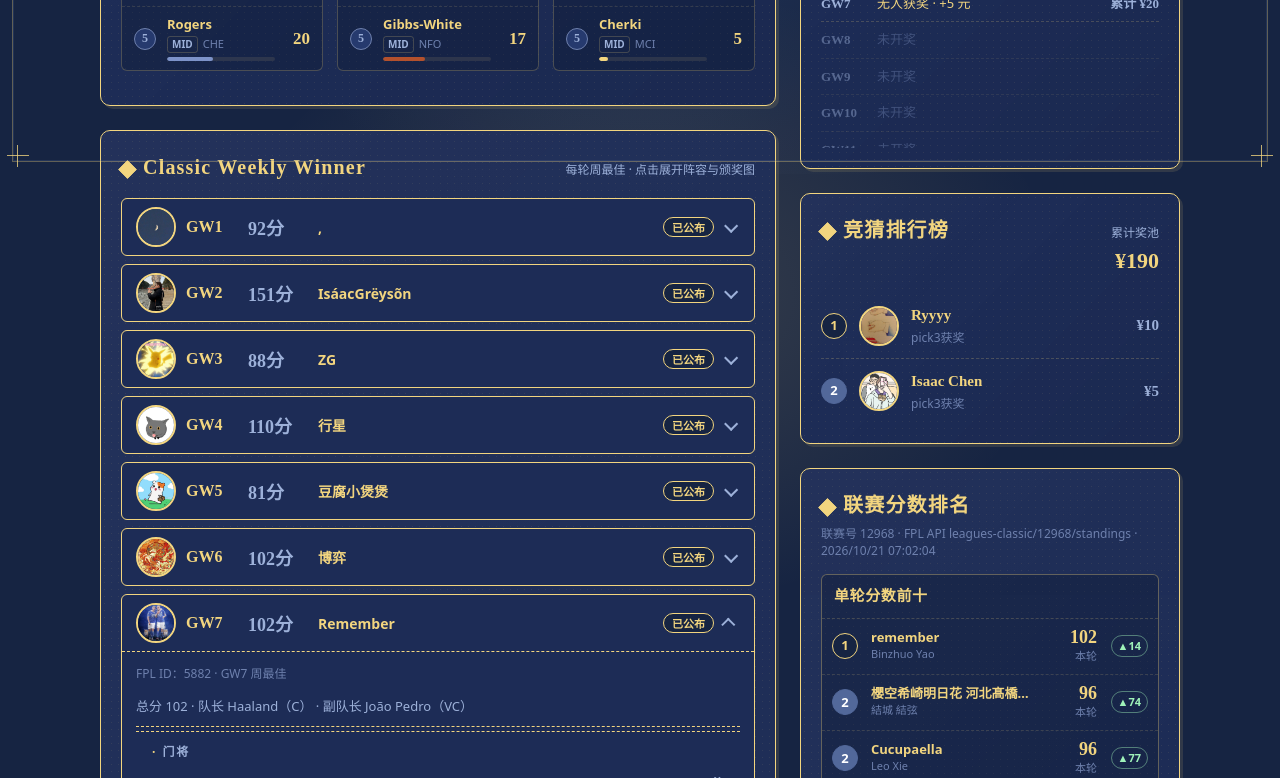
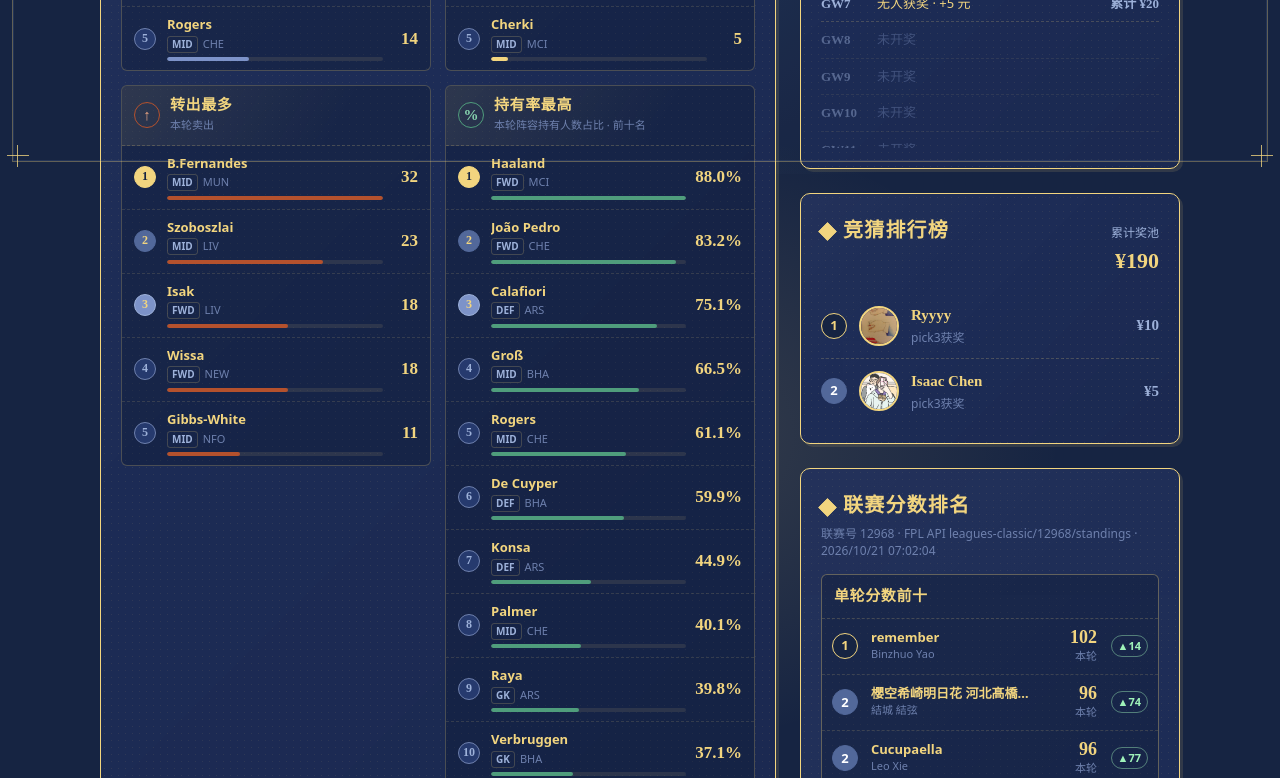
Before and after one commit to SoChiChung/FPL-2627YANMULEAGUE, a website built with Vite: page index.html in a window 1280 px wide. Shown: the part 626-1404 px from the top of the page. Built offline with nearby package versions, Linux system fonts and the light colour scheme; files whose address does not match are found by name; a web font is replaced by a local one.

Commit message:
refactor: 转会统计改用 event_transfers 准入口径，新增持有率前十榜
按主人反馈修订统计口径，并新增一个榜单。

1. 转会统计的准入条件改为官方 entry_history.event_transfers > 0

   主人指出：直接用 event_transfers，开野卡的直接跳过即可。
   核实后确认这更简洁也更可靠 —— 开 wildcard（野卡）/ freehit（免费转会）
   的轮次 event_transfers 恒为 0，所以这个过滤天然就把他们排除了。
   他们能无限改阵容（实测出现过 13 进 13 出），若纳入统计会把
   转入/转出榜单带偏。

   实测 GW7：271 人无芯片、36 人 3xc、17 人野卡、2 人免费转会；
   168 人 event_transfers=0 被跳过，166 人纳入统计。
   已用全量 334 名成员交叉验证：纳入统计的 166 人中，
   picks 差集数量与 event_transfers 完全一致，零例外。

   （原实现的「差集口径覆盖免费芯片」说法已废弃。）

2. 新增「持有率最高」榜单（前十名）

   持有 = 该球员在成员 15 人阵容中（首发 11 + 替补 4 全部计入），
   分母 = 当轮有阵容的成员数（334），显示占比 %。
   GW7 结果：Haaland 88.0% / João Pedro 83.2% / Calafiori 75.1% ...

3. 布局从 3 栏 CSS columns 改为 2×2 grid

   左列转入+转出，右列队长+持有率。
   原因：columns 的 break-inside: avoid 在四块高度不一时
   （3 块 5 行 + 1 块 10 行）会排出难预测的空隙，grid 更可控。
   实测各列起点对齐，面板宽 310px，名字无截断，零横向溢出。

4. 产物新增字段

   - transferSampleCount：纳入转会统计的人数（前端显示「166 人计入转会」）
   - stats.ownership：持有率榜单，带 pct 字段

5. 缓存结构变更

   picks 摘要新增 transfers 字段（准入条件要用），
   旧缓存格式不兼容，需删除 .cache/picks 后重建。

验证：全量 334 人独立复算，四项统计与产物完全一致；
幂等（连跑两次 md5 一致）；真浏览器验证 2×2 布局、持有率 10 条、
百分比格式统一、无溢出无截断。

```diff
--- a/public/data/managerStats.json
+++ b/public/data/managerStats.json
@@ -1,12 +1,13 @@
 {
   "_generatedBy": "scripts/build-manager-stats.js",
   "_mode": "real",
-  "_generatedAt": "2026-10-21T06:53:34.736Z",
-  "_note": "本文件为构建产物。队长/转入/转出均来自 FPL 官方 API 的真实 picks 数据，转会口径为「相邻两轮 picks 集合差集」（可覆盖 freehit/wildcard 免费芯片）。仅展示最近一个已开始的轮次。",
+  "_generatedAt": "2026-10-21T07:11:36.333Z",
+  "_note": "本文件为构建产物。队长/转入/转出/持有率均来自 FPL 官方 API 的真实 picks 数据。转会统计只纳入本轮 event_transfers > 0 的成员（开野卡/免费转会的成员本轮 event_transfers 恒为 0，故被自动排除）。仅展示最近一个已开始的轮次。",
   "_failures": [],
   "gameweek": 7,
   "previousGameweek": 6,
   "participantCount": 334,
+  "transferSampleCount": 166,
   "stats": {
     "transfersIn": [
       {
@@ -14,35 +15,35 @@
         "name": "De Cuyper",
         "club": "BHA",
         "position": "DEF",
-        "count": 46
+        "count": 37
       },
       {
         "id": 399,
         "name": "Cherki",
         "club": "MCI",
         "position": "MID",
-        "count": 36
+        "count": 32
       },
       {
         "id": 124,
         "name": "Groß",
         "club": "BHA",
         "position": "MID",
-        "count": 30
+        "count": 19
       },
       {
         "id": 53,
         "name": "Manzambi",
         "club": "AVL",
         "position": "MID",
-        "count": 20
+        "count": 14
       },
       {
         "id": 40,
         "name": "Rogers",
         "club": "CHE",
         "position": "MID",
-        "count": 20
+        "count": 14
       }
     ],
     "transfersOut": [
@@ -51,35 +52,35 @@
         "name": "B.Fernandes",
         "club": "MUN",
         "position": "MID",
-        "count": 44
+        "count": 32
       },
       {
         "id": 368,
         "name": "Szoboszlai",
         "club": "LIV",
         "position": "MID",
-        "count": 30
+        "count": 23
       },
       {
         "id": 379,
         "name": "Isak",
         "club": "LIV",
         "position": "FWD",
-        "count": 22
+        "count": 18
       },
       {
         "id": 464,
         "name": "Wissa",
         "club": "NEW",
         "position": "FWD",
-        "count": 19
+        "count": 18
       },
       {
         "id": 480,
         "name": "Gibbs-White",
         "club": "NFO",
         "position": "MID",
-        "count": 17
+        "count": 11
       }
     ],
     "captains": [
@@ -118,6 +119,88 @@
         "position": "MID",
         "count": 5
       }
+    ],
+    "ownership": [
+      {
+        "id": 411,
+        "name": "Haaland",
+        "club": "MCI",
+        "position": "FWD",
+        "count": 294,
+        "pct": "88.0"
+      },
+      {
+        "id": 165,
+        "name": "João Pedro",
+        "club": "CHE",
+        "position": "FWD",
+        "count": 278,
+        "pct": "83.2"
+      },
+      {
+        "id": 8,
+        "name": "Calafiori",
+        "club": "ARS",
+        "position": "DEF",
+        "count": 251,
+        "pct": "75.1"
+      },
+      {
+        "id": 124,
+        "name": "Groß",
+        "club": "BHA",
+        "position": "MID",
+        "count": 222,
+        "pct": "66.5"
+      },
+      {
+        "id": 40,
+        "name": "Rogers",
+        "club": "CHE",
+        "position": "MID",
+        "count": 204,
+        "pct": "61.1"
+      },
+      {
+        "id": 115,
+        "name": "De Cuyper",
+        "club": "BHA",
+        "position": "DEF",
+        "count": 200,
+        "pct": "59.9"
+      },
+      {
+        "id": 31,
+        "name": "Konsa",
+        "club": "ARS",
+        "position": "DEF",
+        "count": 150,
+        "pct": "44.9"
+      },
+      {
+        "id": 154,
+        "name": "Palmer",
+        "club": "CHE",
+        "position": "MID",
+        "count": 134,
+        "pct": "40.1"
+      },
+      {
+        "id": 1,
+        "name": "Raya",
+        "club": "ARS",
+        "position": "GK",
+        "count": 133,
+        "pct": "39.8"
+      },
+      {
+        "id": 109,
+        "name": "Verbruggen",
+        "club": "BHA",
+        "position": "GK",
+        "count": 124,
+        "pct": "37.1"
+      }
     ]
   }
 }
--- a/src/components/ManagerStats.js
+++ b/src/components/ManagerStats.js
@@ -26,7 +26,14 @@ function escapeHtml(str) {
   }[ch]));
 }
 
-/** 各榜单的展示配置 */
+/**
+ * 各榜单的展示配置。
+ *
+ * 布局：2×2 网格 —— 左列放「转入最多 / 转出最多 / 队长最多」三块，
+ * 右列放「持有率最高」一块（十名，条目更多，单独占一列高度正好）。
+ * 用 grid 而非 CSS columns：columns 需要 break-inside: avoid，
+ * 四块高度不一时会排出难以预测的空隙，grid 布局更可控。
+ */
 const PANELS = [
   {
     key: 'transfersIn',
@@ -48,6 +55,13 @@ const PANELS = [
     hint: '本轮担任队长',
     icon: 'C',
     accent: 'cap',
+  },
+  {
+    key: 'ownership',
+    title: '持有率最高',
+    hint: '本轮阵容持有人数占比 · 前十名',
+    icon: '%',
+    accent: 'own',
   },
 ];
 
@@ -82,13 +96,18 @@ export async function renderManagerStats(container) {
 
   const hasAny = PANELS.some((p) => data.stats[p.key]?.length);
 
+  // 副标题说明统计口径：转会只统计本轮消耗了转会次数的成员
+  const sampleNote = data.transferSampleCount
+    ? `，${data.transferSampleCount} 人计入转会`
+    : '';
+
   container.innerHTML = `
     <section class="card ms-card" aria-labelledby="msTitle">
       <div class="card-header ms-header">
         <div>
           <h2 class="card-title" id="msTitle">每轮选人统计</h2>
           <p class="ms-sub">
-            GW${data.gameweek} · ${data.participantCount} 名成员参与
+            GW${data.gameweek} · ${data.participantCount} 名成员参与${sampleNote}
             · 数据更新于 ${escapeHtml(updated)}
           </p>
         </div>
@@ -98,11 +117,24 @@ export async function renderManagerStats(container) {
     </section>`;
 }
 
-/** 三列瀑布流：每列一个榜单，条目按名次排布 */
+/**
+ * 2×2 网格布局。
+ * 左列：转入最多 + 转出最多；右列：队长最多 + 持有率最高。
+ * 持有率有 10 名、队长有 5 名，右列会略高一点，但仍比三块堆叠紧凑。
+ */
 function renderColumns(data) {
+  const byKey = Object.fromEntries(PANELS.map((p) => [p.key, p]));
+  const colLeft = ['transfersIn', 'transfersOut'];
+  const colRight = ['captains', 'ownership'];
+
+  const render = (keys) => keys
+    .map((k) => renderPanel(byKey[k], data.stats[k] || []))
+    .join('');
+
   return `
-    <div class="ms-columns">
-      ${PANELS.map((panel) => renderPanel(panel, data.stats[panel.key] || [])).join('')}
+    <div class="ms-grid">
+      <div class="ms-col">${render(colLeft)}</div>
+      <div class="ms-col">${render(colRight)}</div>
     </div>`;
 }
 
@@ -145,6 +177,10 @@ function renderRow(row, index, maxCount) {
   const rankClass = index < 3 ? ` r${index + 1}` : '';
   // 条形长度按相对最高次数归一化，直观表达「多少人这么做」
   const width = Math.max(8, Math.round((row.count / maxCount) * 100));
+  // 持有率榜单显示百分比，人数榜单显示绝对人数
+  const value = row.pct !== undefined && row.pct !== null
+    ? `${row.pct}%`
+    : String(row.count);
 
   return `
     <li class="ms-row">
@@ -161,7 +197,7 @@ function renderRow(row, index, maxCount) {
           <div class="ms-bar" style="width:${width}%"></div>
         </div>
       </div>
-      <span class="ms-count">${row.count}</span>
+      <span class="ms-count">${escapeHtml(value)}</span>
     </li>`;
 }
 
--- a/src/services/managerStatsService.js
+++ b/src/services/managerStatsService.js
@@ -42,11 +42,14 @@ export async function loadManagerStats({ force = false } = {}) {
           ? Number(raw.previousGameweek)
           : null,
         participantCount: Number(raw.participantCount ?? 0),
+        // 纳入转会统计的成员数（本轮消耗了转会次数的人）
+        transferSampleCount: Number(raw.transferSampleCount ?? 0),
         generatedAt: raw._generatedAt ?? null,
         stats: {
           transfersIn: normalizeList(raw.stats?.transfersIn),
           transfersOut: normalizeList(raw.stats?.transfersOut),
           captains: normalizeList(raw.stats?.captains),
+          ownership: normalizeList(raw.stats?.ownership),
         },
       };
 
@@ -76,6 +79,8 @@ function normalizeList(list) {
       club: String(row.club ?? ''),
       position: String(row.position ?? ''),
       count: Number(row.count ?? 0),
+      // 持有率榜单带占比；其余榜单没有该字段
+      pct: row.pct === undefined || row.pct === null ? null : String(row.pct),
     }))
     .filter((row) => row.name && row.count > 0);
 }
--- a/src/styles/components.css
+++ b/src/styles/components.css
@@ -1158,19 +1158,29 @@ details.cw-row[open] .cw-chevron::before {
   font-variant-numeric: tabular-nums;
 }
 
-/* ---------- 瀑布流容器 ---------- */
-/* 用 CSS 多列实现：三个榜单自上而下填充，自动错落成瀑布状 */
-.ms-columns {
-  column-count: 3;
-  column-gap: 14px;
-  column-fill: balance;
+/* ---------- 布局：2×2 网格 ---------- */
+/* 左列三个 5 名榜单，右列持有率 10 名榜单。
+   用 grid 而非 CSS columns：columns 的 break-inside: avoid 在四块
+   高度不一时会排出难以预测的空隙。 */
+.ms-grid {
+  display: grid;
+  grid-template-columns: minmax(0, 1fr) minmax(0, 1fr);
+  gap: 14px;
+  align-items: start;
+}
+
+.ms-col {
+  display: flex;
+  flex-direction: column;
+  gap: 14px;
+  min-width: 0;
 }
 
 .ms-panel {
   break-inside: avoid;
   -webkit-column-break-inside: avoid;
   page-break-inside: avoid;
-  margin: 0 0 14px;
+  margin: 0;
   border: 1px solid rgba(242, 213, 127, 0.24);
   border-radius: var(--radius-sm);
   background: rgba(13, 24, 48, 0.34);
@@ -1201,7 +1211,7 @@ details.cw-row[open] .cw-chevron::before {
   color: var(--ink-3);
 }
 
-/* 三类榜单用不同色相区分：转入=蓝紫 / 转出=暖褐 / 队长=奶黄 */
+/* 四类榜单用不同色相区分：转入=蓝紫 / 转出=暖褐 / 队长=奶黄 / 持有率=青绿 */
 .ms-panel-in .ms-panel-icon {
   border-color: #7d93c9;
   color: #a9bbec;
@@ -1216,6 +1226,11 @@ details.cw-row[open] .cw-chevron::before {
   border-color: var(--ink);
   color: var(--ink);
   background: rgba(242, 213, 127, 0.16);
+}
+
+.ms-panel-own .ms-panel-icon {
+  border-color: #4f9d7c;
+  color: #86d3ae;
 }
 
 .ms-panel-title {
@@ -1366,6 +1381,10 @@ details.cw-row[open] .cw-chevron::before {
   background: var(--ink);
 }
 
+.ms-panel-own .ms-bar {
+  background: #4f9d7c;
+}
+
 .ms-count {
   font-family: var(--font-yan);
   font-size: 17px;
@@ -1374,6 +1393,7 @@ details.cw-row[open] .cw-chevron::before {
   font-variant-numeric: tabular-nums;
   min-width: 26px;
   text-align: right;
+  white-space: nowrap;
 }
 
 .ms-empty {
@@ -1382,17 +1402,10 @@ details.cw-row[open] .cw-chevron::before {
 }
 
 /* ---------- 响应式 ---------- */
-/* 主栏宽约 700px（容器 1120 − 侧栏 380 − 间距），3 列各约 220px。
-   900px 以下整体布局变单列，主栏变满宽，此时 2 列更合适。 */
+/* 主栏宽约 700px（容器 1120 − 侧栏 380 − 间距），两列各约 340px */
 @media (max-width: 1100px) {
-  .ms-columns {
-    column-count: 2;
-  }
-}
-
-@media (max-width: 700px) {
-  .ms-columns {
-    column-count: 1;
+  .ms-grid {
+    grid-template-columns: minmax(0, 1fr);
   }
 }
 
```
Also changed, not shown: scripts/build-manager-stats.js (+67 -22 lines), README.md.
